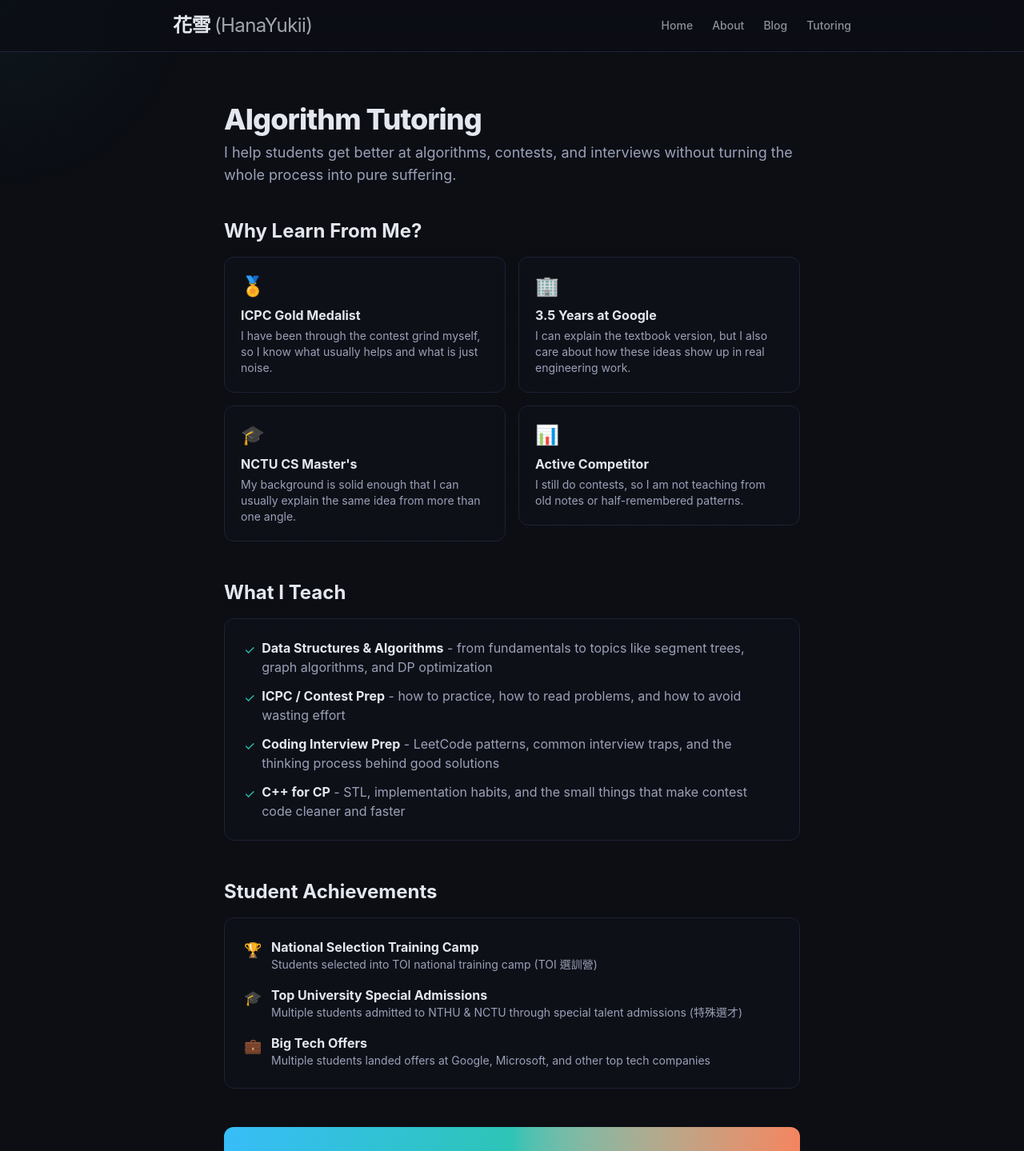
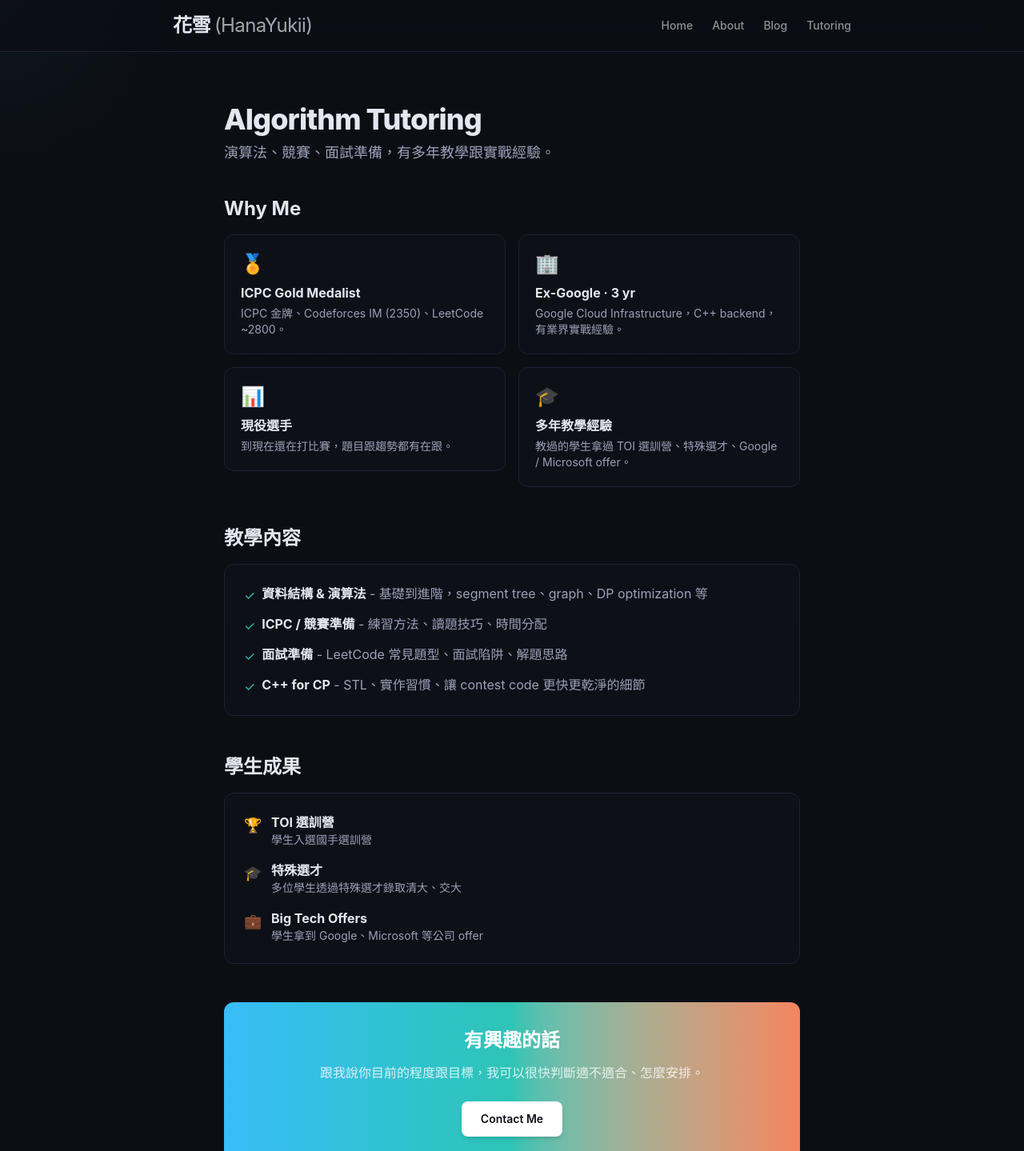
Before and after one commit to HanaYukii/hanayukii-site, a Next.js app: page /tutoring in a window 1280 px wide. Shown: the top 1439 px of the page at 80% size. Built offline with nearby package versions, Linux system fonts and the light colour scheme.

Commit message:
rewrite tutoring page: remove AI tone, use Chinese, focus on facts

```diff
--- a/src/app/tutoring/page.tsx
+++ b/src/app/tutoring/page.tsx
@@ -8,37 +8,36 @@ export default function Tutoring() {
           Algorithm Tutoring
         </h1>
         <p className="mb-10 text-lg text-text-muted">
-          I help students get better at algorithms, contests, and interviews
-          without turning the whole process into pure suffering.
+          演算法、競賽、面試準備，有多年教學跟實戰經驗。
         </p>
       </FadeIn>
 
       {/* Why Me */}
       <section className="mb-12">
         <FadeIn>
-          <h2 className="mb-4 text-2xl font-bold">Why Learn From Me?</h2>
+          <h2 className="mb-4 text-2xl font-bold">Why Me</h2>
         </FadeIn>
         <div className="grid gap-4 sm:grid-cols-2">
           {[
             {
               icon: "🏅",
               title: "ICPC Gold Medalist",
-              desc: "I have been through the contest grind myself, so I know what usually helps and what is just noise.",
+              desc: "ICPC 金牌、Codeforces IM (2350)、LeetCode ~2800。",
             },
             {
               icon: "🏢",
-              title: "3.5 Years at Google",
-              desc: "I can explain the textbook version, but I also care about how these ideas show up in real engineering work.",
+              title: "Ex-Google · 3 yr",
+              desc: "Google Cloud Infrastructure，C++ backend，有業界實戰經驗。",
+            },
+            {
+              icon: "📊",
+              title: "現役選手",
+              desc: "到現在還在打比賽，題目跟趨勢都有在跟。",
             },
             {
               icon: "🎓",
-              title: "NCTU CS Master's",
-              desc: "My background is solid enough that I can usually explain the same idea from more than one angle.",
-            },
-            {
-              icon: "📊",
-              title: "Active Competitor",
-              desc: "I still do contests, so I am not teaching from old notes or half-remembered patterns.",
+              title: "多年教學經驗",
+              desc: "教過的學生拿過 TOI 選訓營、特殊選才、Google / Microsoft offer。",
             },
           ].map((item, i) => (
             <FadeIn key={item.title} delay={i * 0.08}>
@@ -55,25 +54,25 @@ export default function Tutoring() {
       {/* What I Teach */}
       <section className="mb-12">
         <FadeIn>
-          <h2 className="mb-4 text-2xl font-bold">What I Teach</h2>
+          <h2 className="mb-4 text-2xl font-bold">教學內容</h2>
           <div className="rounded-xl border border-border bg-surface/40 p-6 backdrop-blur-sm">
             <ul className="space-y-3 text-text-muted">
               {[
                 {
-                  title: "Data Structures & Algorithms",
-                  desc: "from fundamentals to topics like segment trees, graph algorithms, and DP optimization",
+                  title: "資料結構 & 演算法",
+                  desc: "基礎到進階，segment tree、graph、DP optimization 等",
                 },
                 {
-                  title: "ICPC / Contest Prep",
-                  desc: "how to practice, how to read problems, and how to avoid wasting effort",
+                  title: "ICPC / 競賽準備",
+                  desc: "練習方法、讀題技巧、時間分配",
                 },
                 {
-                  title: "Coding Interview Prep",
-                  desc: "LeetCode patterns, common interview traps, and the thinking process behind good solutions",
+                  title: "面試準備",
+                  desc: "LeetCode 常見題型、面試陷阱、解題思路",
                 },
                 {
                   title: "C++ for CP",
-                  desc: "STL, implementation habits, and the small things that make contest code cleaner and faster",
+                  desc: "STL、實作習慣、讓 contest code 更快更乾淨的細節",
                 },
               ].map((item) => (
                 <li key={item.title} className="flex items-start gap-2">
@@ -92,24 +91,24 @@ export default function Tutoring() {
       {/* Student Achievements */}
       <section className="mb-12">
         <FadeIn>
-          <h2 className="mb-4 text-2xl font-bold">Student Achievements</h2>
+          <h2 className="mb-4 text-2xl font-bold">學生成果</h2>
           <div className="rounded-xl border border-border bg-surface/40 p-6 backdrop-blur-sm">
             <div className="space-y-4">
               {[
                 {
                   icon: "🏆",
-                  title: "National Selection Training Camp",
-                  desc: "Students selected into TOI national training camp (TOI 選訓營)",
+                  title: "TOI 選訓營",
+                  desc: "學生入選國手選訓營",
                 },
                 {
                   icon: "🎓",
-                  title: "Top University Special Admissions",
-                  desc: "Multiple students admitted to NTHU & NCTU through special talent admissions (特殊選才)",
+                  title: "特殊選才",
+                  desc: "多位學生透過特殊選才錄取清大、交大",
                 },
                 {
                   icon: "💼",
                   title: "Big Tech Offers",
-                  desc: "Multiple students landed offers at Google, Microsoft, and other top tech companies",
+                  desc: "學生拿到 Google、Microsoft 等公司 offer",
                 },
               ].map((item) => (
                 <div key={item.title} className="flex items-start gap-3">
@@ -128,11 +127,9 @@ export default function Tutoring() {
       {/* CTA */}
       <FadeIn>
         <section className="rounded-xl bg-gradient-to-r from-sky via-primary to-accent p-8 text-center text-white">
-          <h2 className="mb-3 text-2xl font-bold">Ready to Get Started?</h2>
+          <h2 className="mb-3 text-2xl font-bold">有興趣的話</h2>
           <p className="mb-6 text-white/80">
-            Send me your current level and what you are aiming for. I can
-            usually tell pretty quickly whether I&apos;m the right fit and how
-            we should approach it.
+            跟我說你目前的程度跟目標，我可以很快判斷適不適合、怎麼安排。
           </p>
           <a
             href="mailto:islu245777@gmail.com"
```
